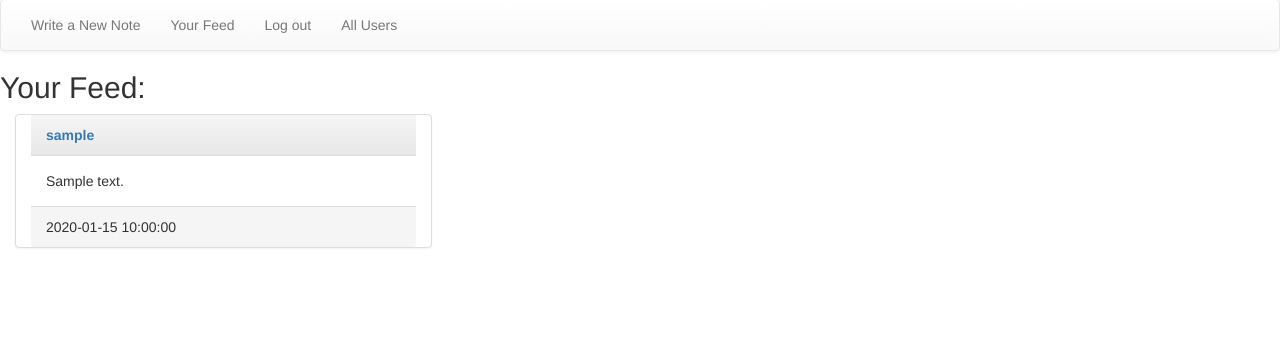
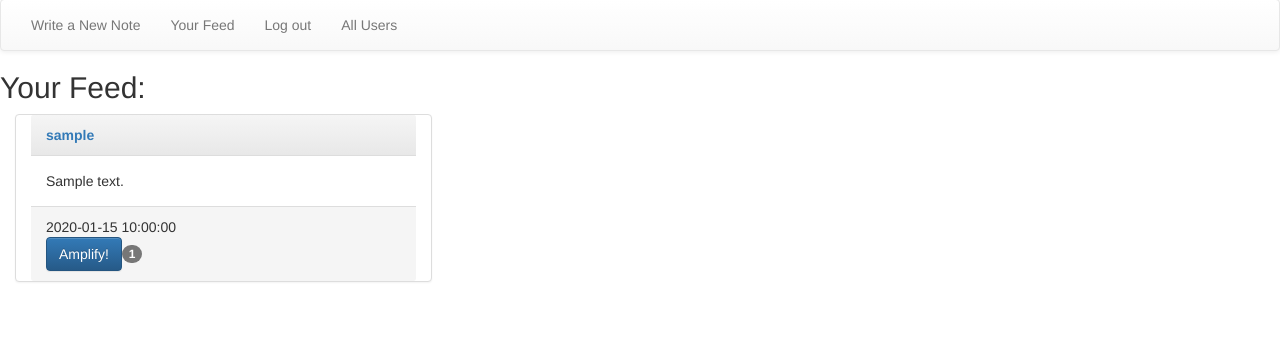
Before and after one commit to JacobNRoman/notes, a Flask app: page / in a window 1280 px wide. Shown: the part 121-458 px from the top of the page. Run offline with Flask 2, Linux system fonts and the light colour scheme; tables that the repository leaves empty hold one stand-in row (values such as "Sample post"); some libraries are stand-ins or nearby versions.

Commit message:
Implemented a naive version of amplify

```diff
--- a/main.py
+++ b/main.py
@@ -29,6 +29,7 @@ class Note(db.Model):
     body = db.Column(db.String(140))
     deleted = db.Column(db.Boolean)
     pub_date = db.Column(db.DateTime)
+    amps = db.Column(db.Integer)
     owner_id = db.Column(db.Integer, db.ForeignKey('user.id'))
 
 
@@ -38,6 +39,7 @@ class Note(db.Model):
         if pub_date is None:
             pub_date = datetime.utcnow()
         self.pub_date = pub_date
+        self.amps = 0
         self.owner = owner
 
 
@@ -263,6 +265,17 @@ def unfollow(username):
     flash('You have stopped following ' + username)
     return redirect(url_for('profile', username=username))
 
+@app.route('/amplify/<note_id>')
+@login_required
+def amplify(note_id):
+    #TODO make it so that you can't amplify a note more than once. This will probably require another association table.
+    #TODO figure out how to make this feature available not just on the index page but also on profiles and an individual notes' page. The fact that it refreshes to index is a problem.
+    note = Note.query.filter_by(id=note_id).first()
+    note.amps = int(note.amps) + 1
+    db.session.commit()
+    return redirect("/")
+
+
 @app.route('/delete', methods=['POST'])
 def delete_post():
     # this function handles the deleting of posts that occurs on userblog
--- a/templates/index.html
+++ b/templates/index.html
@@ -11,7 +11,7 @@
           {% endif %}
         {% endfor %}
         <div class="panel-body">{{note.body}}</div>
-        <div class="panel-footer">{{note.pub_date}}</div>
+        <div class="panel-footer">{{note.pub_date}}<form action="/amplify/{{note.id}}"><input type="submit" class="btn btn-primary" value="Amplify!"><span class="badge">{{note.amps}}</span></form></div>
 
     </div>
 {% endfor %}
```
